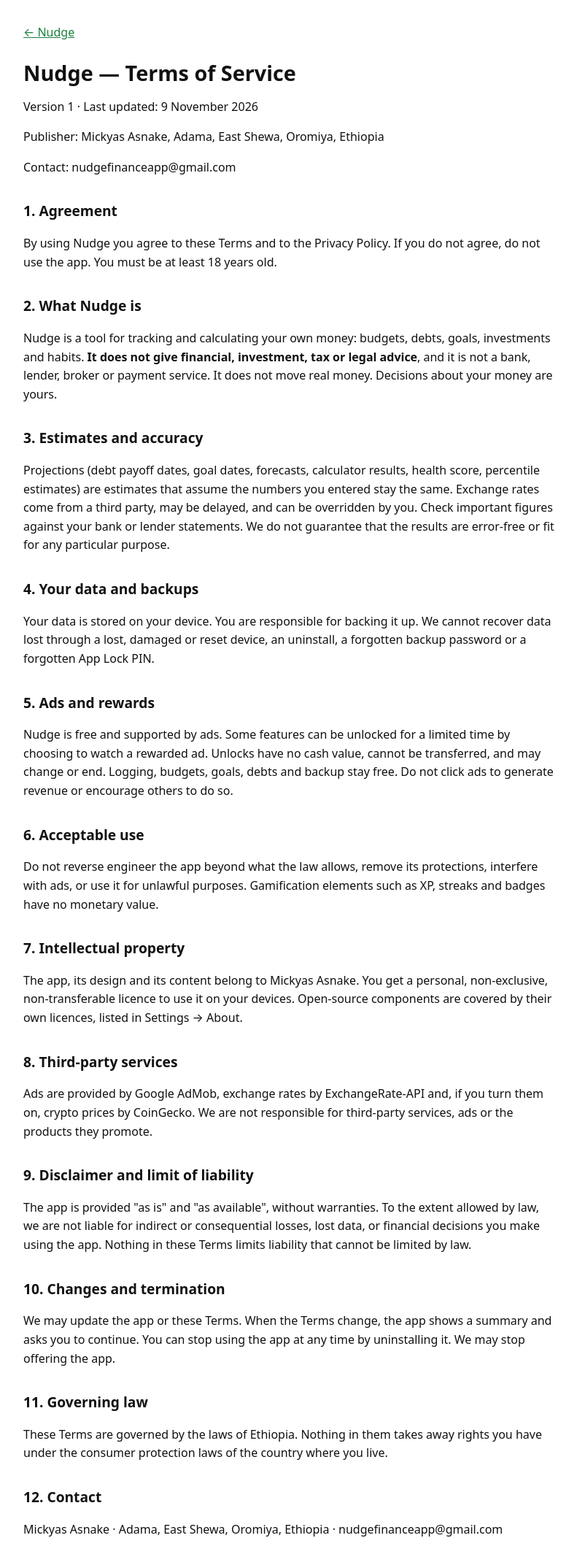
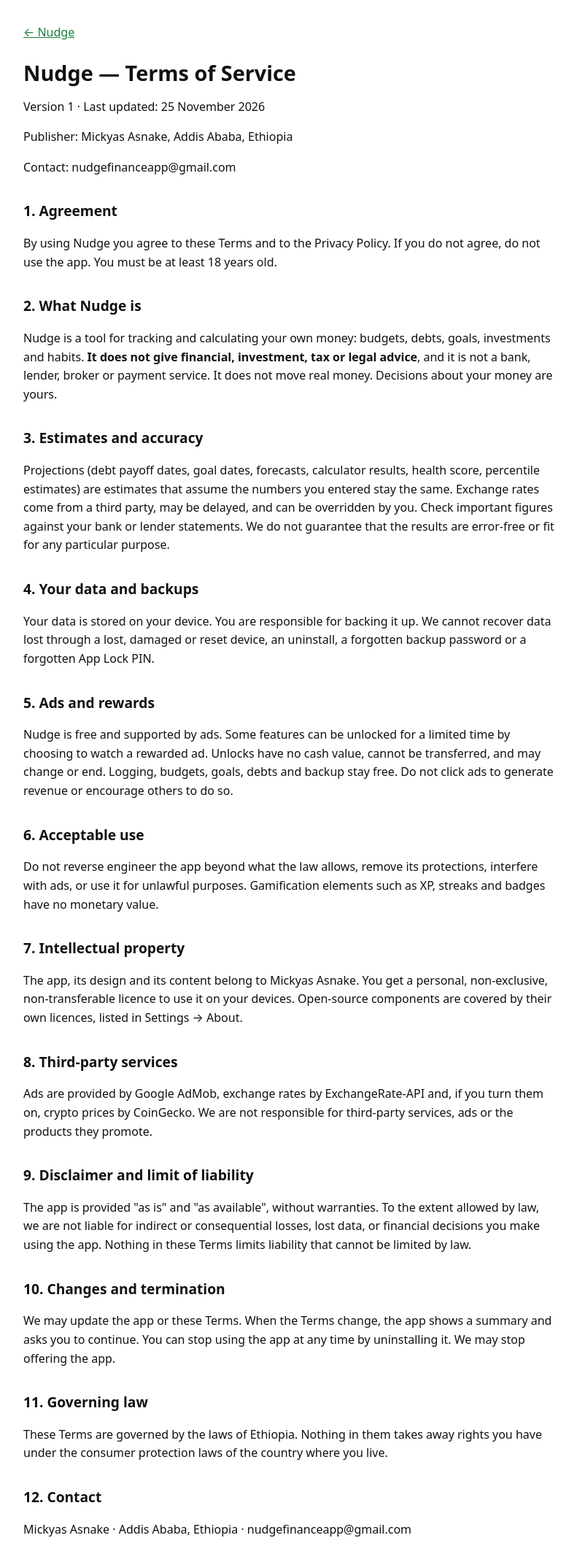
Before and after one commit to micko-123/nudge-site, a plain HTML site: page terms/index.html in a window 1280 px wide. Shown: the whole page at 73% size, without its empty margins (244-1035 px from the left). Drawn offline with Linux system fonts and the light colour scheme.

Commit message:
Publisher address: Addis Ababa, Ethiopia
Matches the app's bundled Privacy Policy and Terms. Version stays 1.

Co-Authored-By: Claude Opus 5.5 <noreply@anthropic.com>

```diff
--- a/terms/index.html
+++ b/terms/index.html
@@ -10,8 +10,8 @@
 <main>
 <p class="back"><a href="../">&larr; Nudge</a></p>
 <h1>Nudge — Terms of Service</h1>
-<p>Version 1 · Last updated: 9 November 2026</p>
-<p>Publisher: Mickyas Asnake, Adama, East Shewa, Oromiya, Ethiopia</p>
+<p>Version 1 · Last updated: 25 November 2026</p>
+<p>Publisher: Mickyas Asnake, Addis Ababa, Ethiopia</p>
 <p>Contact: nudgefinanceapp@gmail.com</p>
 <h2>1. Agreement</h2>
 <p>By using Nudge you agree to these Terms and to the Privacy Policy. If you do not agree, do not use the app. You must be at least 18 years old.</p>
@@ -36,7 +36,7 @@
 <h2>11. Governing law</h2>
 <p>These Terms are governed by the laws of Ethiopia. Nothing in them takes away rights you have under the consumer protection laws of the country where you live.</p>
 <h2>12. Contact</h2>
-<p>Mickyas Asnake · Adama, East Shewa, Oromiya, Ethiopia · nudgefinanceapp@gmail.com</p>
+<p>Mickyas Asnake · Addis Ababa, Ethiopia · nudgefinanceapp@gmail.com</p>
 </main>
 </body>
 </html>
```
Also changed, not shown: privacy/index.html (+3 -3 lines), 2 other files.
